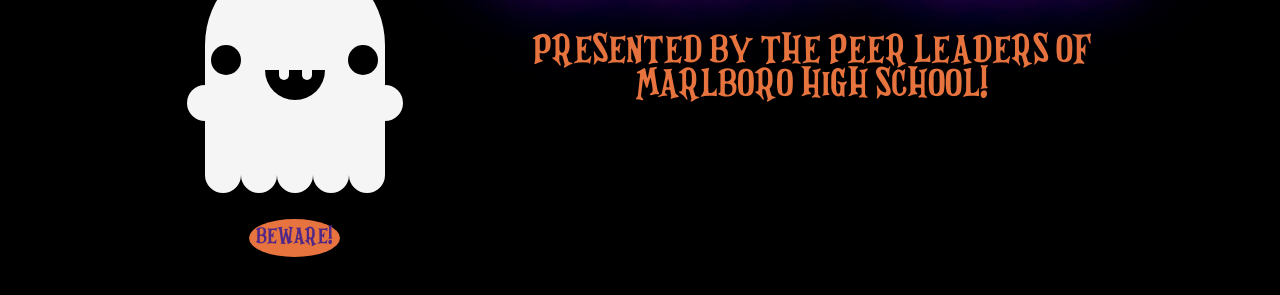
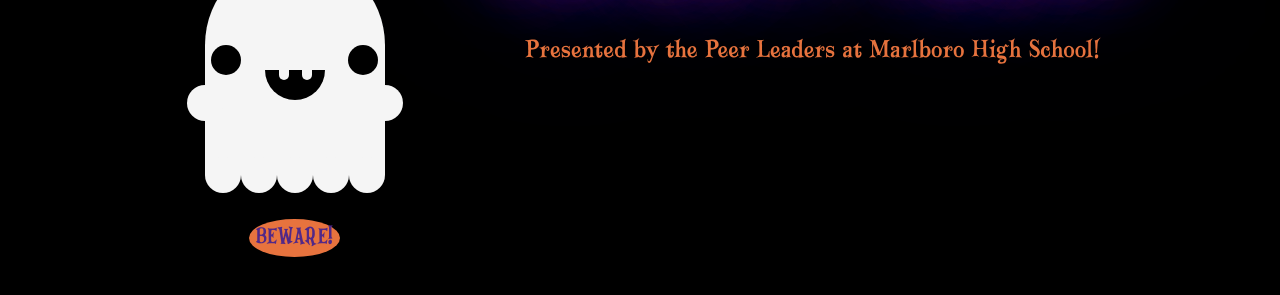
Before and after one commit to ayatsakalla/Trunk-Or-Treat, a plain HTML site: page index.html in a window 1280 px wide. Shown: the part 191-486 px from the top of the page. Drawn offline with nearby package versions, Linux system fonts and the light colour scheme.

Commit message:
added halloween font

```diff
--- a/index.html
+++ b/index.html
@@ -86,8 +86,7 @@
                 </div>
                 <br>
                 <div class="row mt-3">
-                    <h3 class="magnificent text-center peer">PRESENTED BY THE PEER LEADERS OF MARLBORO HIGH
-                        SCHOOL!</h3>
+                    <h4 class="halloween text-center peer">Presented by the Peer Leaders at Marlboro High School!</h4>
                 </div>
 
             </div>
--- a/script.js
+++ b/script.js
@@ -1,7 +1,12 @@
 $(document).ready(function () {
+
+    // click on the button under the ghost home page
     $('#beware').on('click', () => {
         $('#beware').hide();
         $('#boo-text').text('BOO!');
         $('#cont-fluid').removeClass('d-none').fadeIn();
     })
+
+
+
 });
--- a/style.css
+++ b/style.css
@@ -10,6 +10,15 @@
 
 .magnificent {
     font-family: 'magnificent';
+}
+
+@font-face {
+    font-family: 'halloween';
+    src: url('fonts/HappyHalloween.otf');
+}
+
+.halloween {
+    font-family: 'halloween';
 }
 
 /* fonts end */
```
Also changed, not shown: fonts/HappyHalloween.otf (added).
